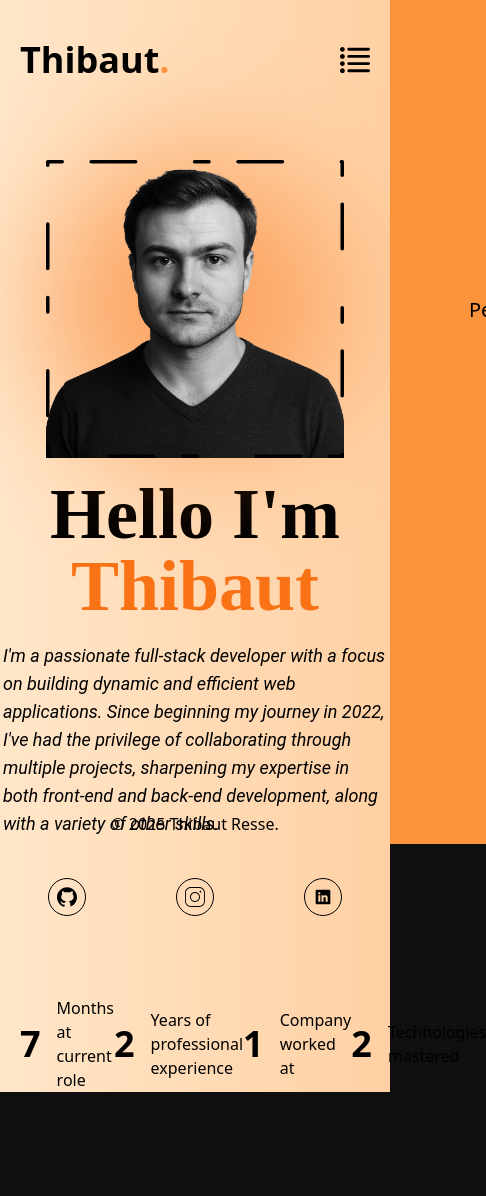
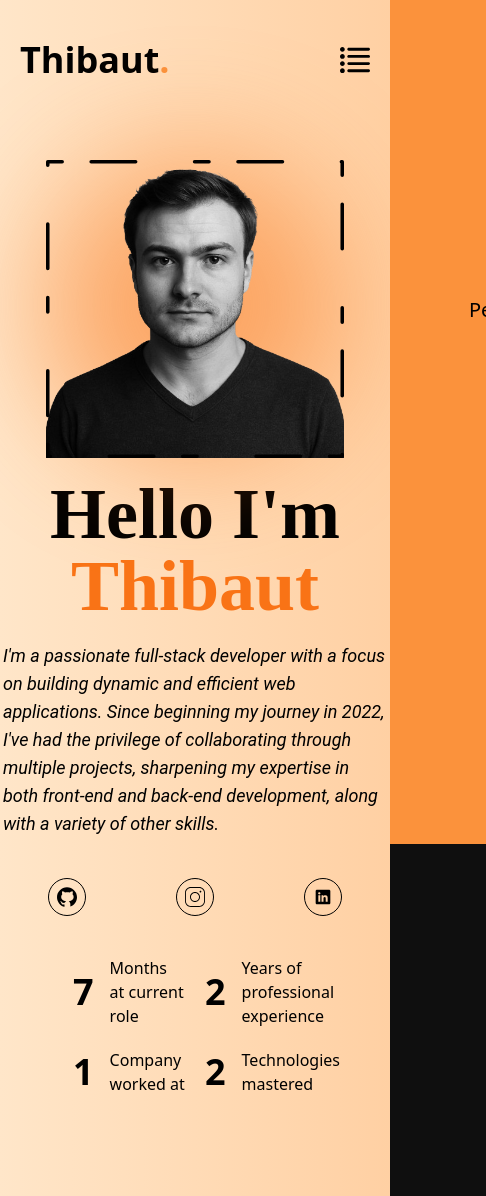
Before and after one commit to neolink78/portfolio, a Next.js app: page / in a window 390 px wide. Shown: the whole page, 486 px wide, since content can reach past the window. Before the commit the page ends 1092 px from the top, so only its background shows below. Built offline with nearby package versions, Linux system fonts and the light colour scheme.

Commit message:
index page just needs translation for being 100%done

```diff
--- a/components/home/experience.tsx
+++ b/components/home/experience.tsx
@@ -12,20 +12,20 @@ export const Experience = () => {
     }
 
     return (
-        <div className="flex justify-between mt-20">
-            <p className="flex gap-4 items-center"><span className="flex gap-4 items-center ">
+        <div className="mx-auto grid grid-cols-2 gap-5 justify-center lg:gap-2 lg:flex lg:justify-between mt-10 lg:mt-20">
+            <p className="flex gap-4 items-center w-[7rem] lg:w-[13rem]"><span className="flex gap-4 items-center">
                 <CountUp end={countMonths()} duration={5} className="text-4xl xl:text-5xl font-bold" />
             </span>
                 Months at current role</p>
-            <p className="flex gap-4 items-center"><span className="flex gap-4 items-center ">
+            <p className="flex gap-4 items-center w-[7rem] lg:w-[13rem]"><span className="flex gap-4 items-center ">
                 <CountUp end={2} duration={5} className="text-4xl xl:text-5xl font-bold" />
             </span>
                 Years of professional experience</p>
-            <p className="flex gap-4 items-center"><span className="flex gap-4 items-center ">
+            <p className="flex gap-4 items-center w-[7rem] lg:w-[13rem]"><span className="flex gap-4 items-center ">
                 <CountUp end={1} duration={5} className="text-4xl xl:text-5xl font-bold" />
             </span>
                 Company worked at</p>
-            <p className="flex gap-4 items-center"><span className="flex gap-4 items-center ">
+            <p className="flex gap-4 items-center w-[7rem] lg:w-[13rem]"><span className="flex gap-4 items-center ">
                 <CountUp end={2} duration={5} className="text-4xl xl:text-5xl font-bold" />
             </span>
                 Technologies mastered</p>
--- a/components/layout/footer.tsx
+++ b/components/layout/footer.tsx
@@ -1,6 +1,31 @@
+import { useEffect, useState } from "react"
+
 export const Footer = () => {
+    const [showFooter, setShowFooter] = useState(false)
+
+
+    useEffect(() => {
+        const handleScroll = () => {
+            const isSmallScreen = window.innerWidth < 950;
+            const isScrolled = window.scrollY > 50;
+
+            setShowFooter(isSmallScreen && isScrolled);
+        };
+
+        window.addEventListener("scroll", handleScroll);
+        window.addEventListener("resize", handleScroll);
+
+        handleScroll();
+
+        return () => {
+            window.removeEventListener("scroll", handleScroll);
+            window.removeEventListener("resize", handleScroll);
+        };
+    }, []);
+
     return (
-        <div className="fixed left-1/2 -translate-x-1/2 bottom-2 flex dark:text-orange-300 gap-1">
+        <div className={`fixed left-1/2 -translate-x-1/2 bottom-2 flex dark:text-orange-300 gap-1 transition-opacity duration-300 ${showFooter ? "opacity-100" : "opacity-0 pointer-events-none lg:opacity-100"
+            }`}>
             © 2025 Thibaut Resse.  <span className="hidden xl:block">All rights reserved. | Made with
                 <a href="https://nextjs.org/" className="hover:underline hover:decoration-orange-500 text-orange-600  dark:text-orange-500 ">Next.js</a> and
                 <a href="https://www.typescriptlang.org/" className="hover:underline hover:decoration-orange-500 text-orange-600  dark:text-orange-500">TypeScript</a>
--- a/components/layout/index.tsx
+++ b/components/layout/index.tsx
@@ -28,7 +28,7 @@ const Layout = ({ children }: Props) => {
 
     return (
         <div className={`text-black dark:text-white transition-colors duration-700 ${resolvedTheme === 'light' && 'bg-gradient-to-r from-[#FFE6C9] to-[#FFD0A3]'}`}>
-            <div className={`max-w-2xl px-5 lg:px-0 lg:max-w-4xl xl:max-w-6xl mx-auto pt-10`}>
+            <div className={`max-w-2xl px-5 lg:px-0 lg:max-w-4xl xl:max-w-6xl mx-auto pt-10 pb-20 lg:pb-0`}>
                 <div className="flex justify-between items-center">
                     <div className="text-4xl font-bold flex hover:cursor-pointer" onClick={() => router.push('/')}>
                         {['T', 'h', 'i', 'b', 'a', 'u', 't'].map((letter, idx) => (
--- a/components/layout/mobileNavigation/navigation.tsx
+++ b/components/layout/mobileNavigation/navigation.tsx
@@ -63,8 +63,8 @@ export const Navigation = ({ setIsOpen }: NavigationType) => {
 
             </div>
             <div className="flex gap-5">
-                <FrenchFlagIcon className="w-7 h-7 hover:cursor-pointer" />
-                <EnglishFlagIcon className="w-7 h-7 hover:cursor-pointer" />
+                <FrenchFlagIcon className="rounded-full overflow-hidden w-7 h-7 hover:cursor-pointer" />
+                <EnglishFlagIcon className="rounded-full overflow-hidden w-7 h-7 hover:cursor-pointer" />
             </div>
         </div>
     )
--- a/pages/index.tsx
+++ b/pages/index.tsx
@@ -8,7 +8,7 @@ export default function Home() {
   const { resolvedTheme } = useTheme()
 
   return (
-    <div className='min-h-screen text-black dark:text-white flex flex-col mt-20'>
+    <div className='min-h-screen text-black dark:text-white flex flex-col mt-20 mb-5 lg:mb-0'>
       {resolvedTheme === 'dark' && <ParticlesBackground />}
       <main className="flex flex-col-reverse xl:flex-row justify-between items-center">
         <div className="w-96 flex flex-col gap-5 ">
```
